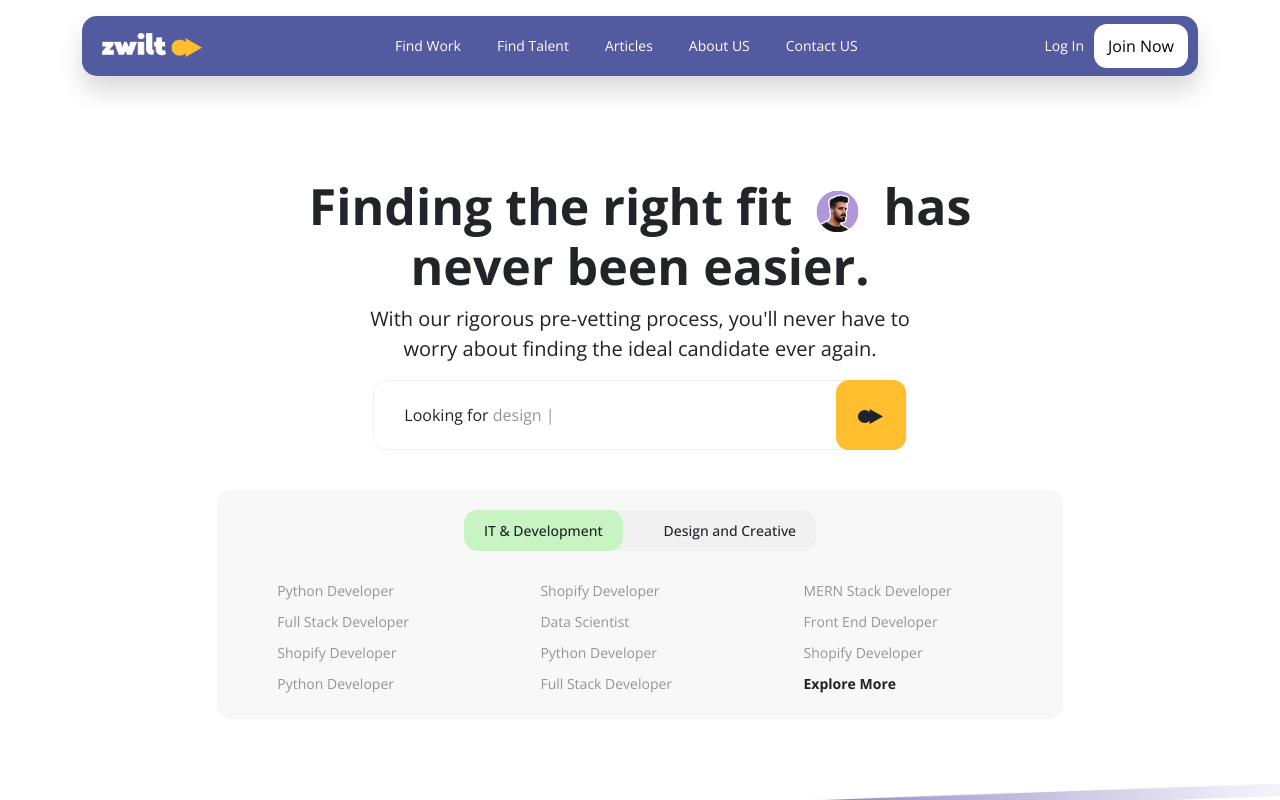
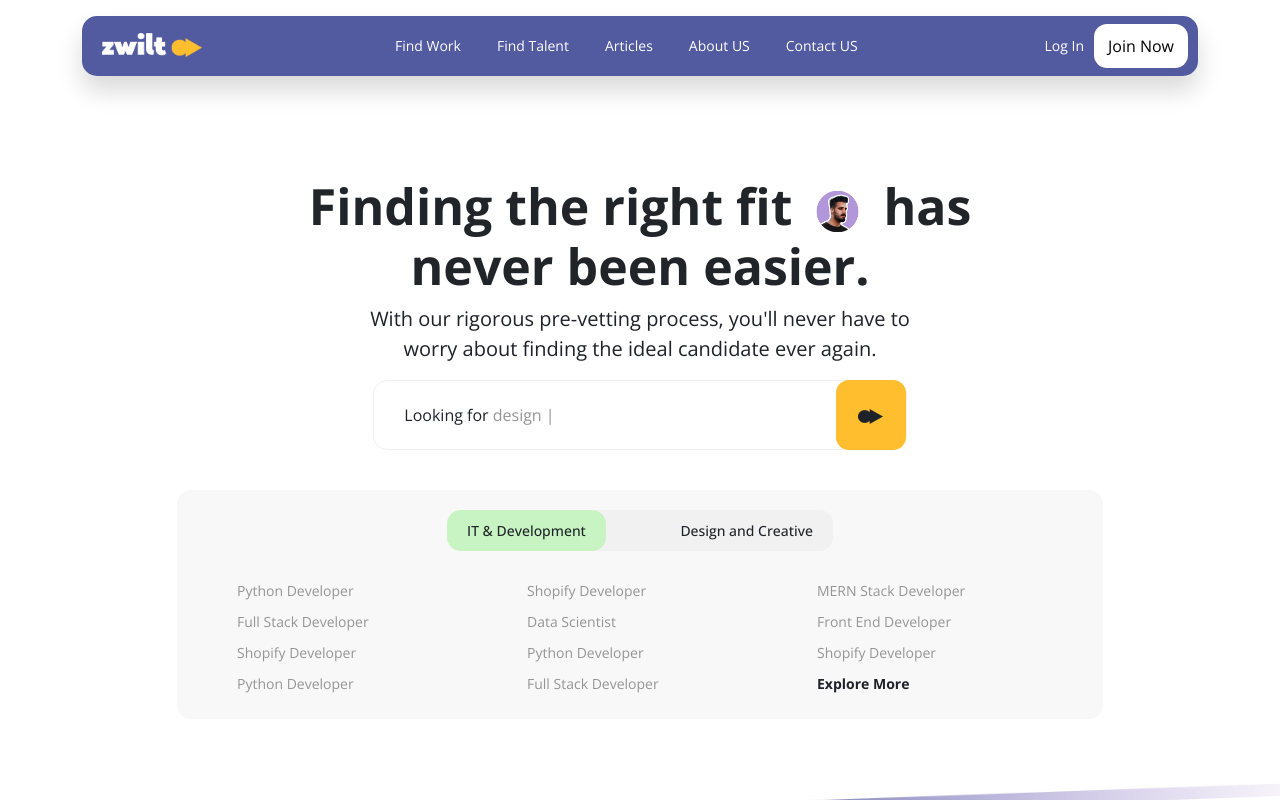
Before and after one commit to TISWHORDweb/Zwilt, a React (Create React App) app: page / in a window 1280 px wide. Shown: the top 800 px of the page. Built offline with nearby package versions, Linux system fonts and the light colour scheme; a web font is replaced by a local one.

Commit message:
Overflow update

```diff
--- a/src/Pages/Home/Banner.js
+++ b/src/Pages/Home/Banner.js
@@ -21,9 +21,10 @@ function Banner() {
                     </div>
                 </center>
                 <div className="margin40"></div>
+                <div className="container">
                 <div className="row">
-                    <div className="col-md-2"></div>
-                    <div className="col-md-8">
+                    <div className="col-md-1"></div>
+                    <div className="col-md-10">
                         <div className="jobs">
                             <center>
                                 <div className="col-md-5">
@@ -48,8 +49,9 @@ function Banner() {
                                 </div>
                             </div>
                         </div>
-                        <div className="col-md-2"></div>
                     </div>
+                    <div className="col-md-1"></div>
+                </div>
                 </div>
             </div>
         </div>
```
